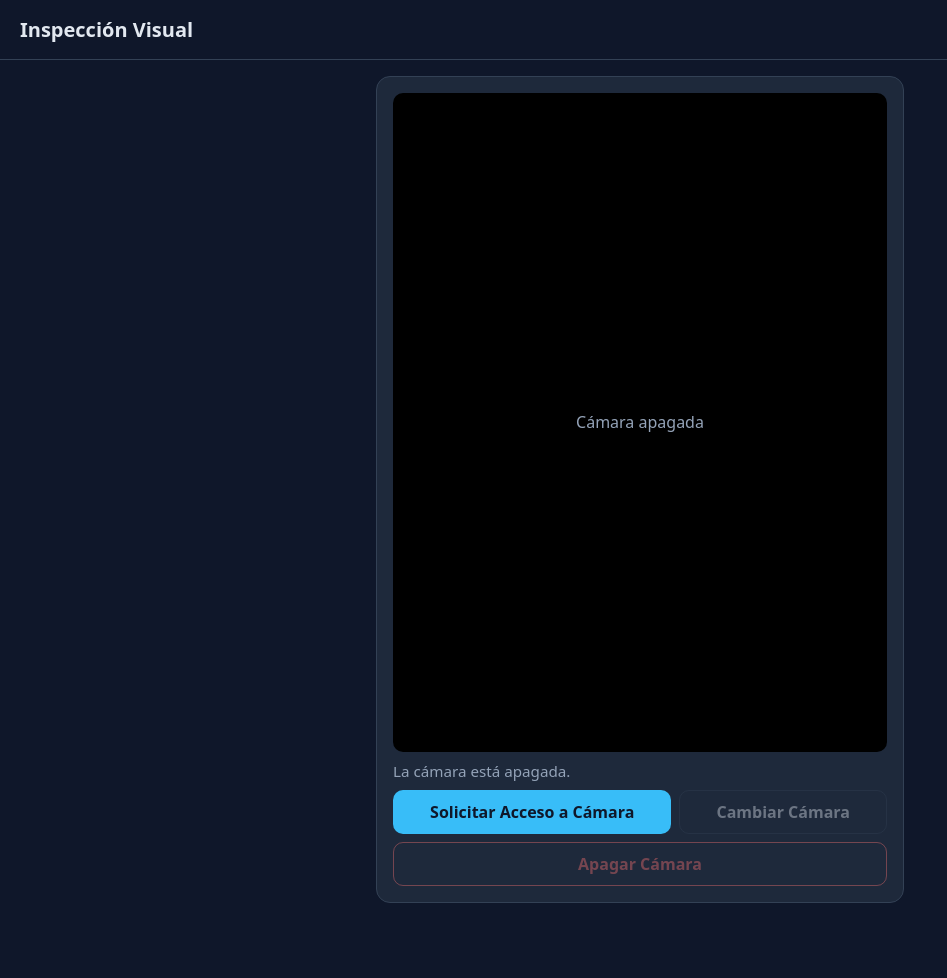
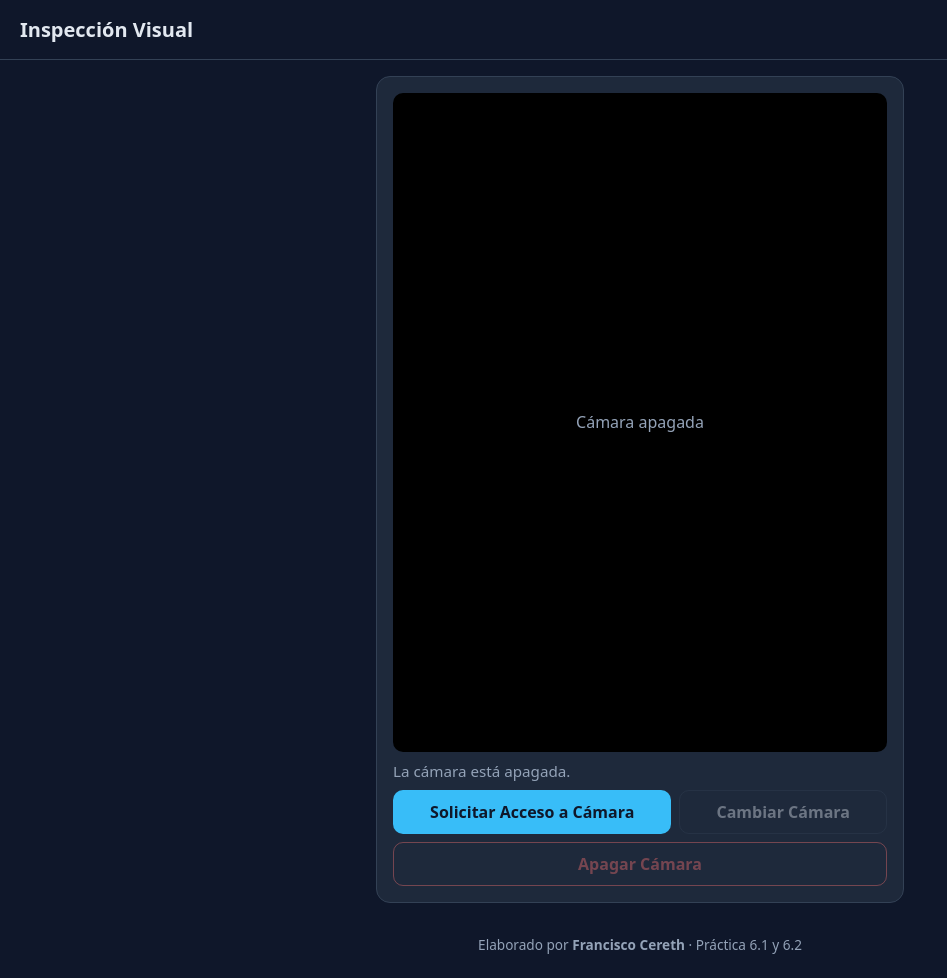
Before and after one commit to CiscoPaquitoTracer/pwa-camara-instalable, a plain HTML site: page index.html in a window 1280 px wide. Shown: the whole page, without its empty margins (0-947 px from the left). Before the commit the page ends 919 px from the top, so only its background shows below. Drawn offline with Linux system fonts and the light colour scheme.

Commit message:
Agrega autor: Francisco Cereth

```diff
--- a/index.html
+++ b/index.html
@@ -5,6 +5,7 @@
   <meta name="viewport" content="width=device-width, initial-scale=1.0, viewport-fit=cover">
   <meta name="theme-color" content="#0f172a">
   <meta name="description" content="Captura de evidencia fotográfica con acceso consciente a cámara.">
+  <meta name="author" content="Francisco Cereth">
   <title>Inspección Visual PWA</title>
 
   <!-- Instalabilidad (rutas relativas para GitHub Pages) -->
@@ -73,6 +74,10 @@
     </section>
   </main>
 
+  <footer class="pie">
+    Elaborado por <strong>Francisco Cereth</strong> · Práctica 6.1 y 6.2
+  </footer>
+
   <script src="./app.js"></script>
 </body>
 </html>
--- a/styles.css
+++ b/styles.css
@@ -112,6 +112,13 @@ main {
 .aviso-permiso ul { margin: 0.5rem 0; padding-left: 1.2rem; line-height: 1.6; }
 .aviso-permiso .nota { font-size: 0.85rem; color: var(--texto-suave); }
 
+.pie {
+  text-align: center;
+  padding: 1rem 1rem 1.5rem;
+  font-size: 0.85rem;
+  color: var(--texto-suave);
+}
+
 .aviso-ios { border-color: var(--aviso); }
 .icono-compartir {
   display: inline-block;
--- a/sw.js
+++ b/sw.js
@@ -2,7 +2,7 @@
 // Service Worker básico con estrategia Cache First (App Shell).
 // Asincronía solo con .then(), .catch() y Promise.all().
 
-const CACHE_STATIC_NAME = 'static-camara-v1';
+const CACHE_STATIC_NAME = 'static-camara-v2';
 const STATIC_FILES = [
   './',
   './index.html',
```
